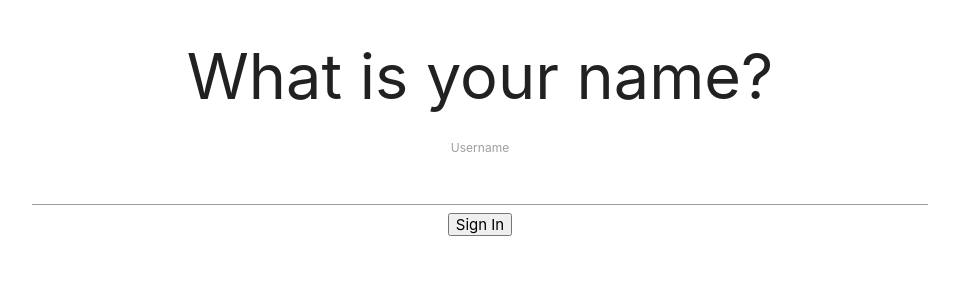
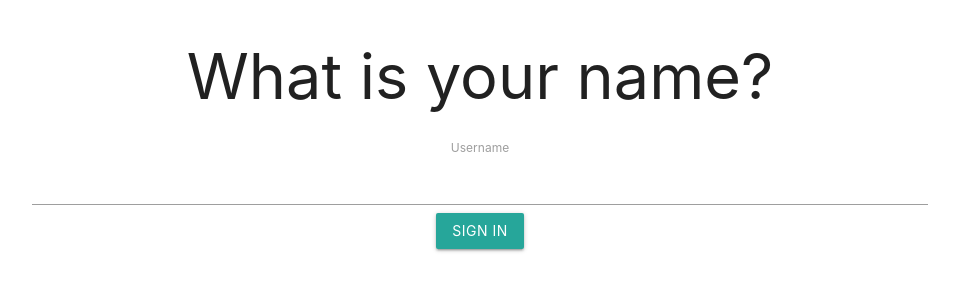
Before and after one commit to wilsonckm/laptop_tracker, a React (Create React App) app in the folder frontend/: page / in a window 1280 px wide. Shown: the top 300 px of the page, without its empty margins (160-1119 px from the left). Built offline with nearby package versions, Linux system fonts and the light colour scheme.

Commit message:
Changed login button color

```diff
--- a/frontend/src/pages/LoginPage/LoginPage.jsx
+++ b/frontend/src/pages/LoginPage/LoginPage.jsx
@@ -1,7 +1,7 @@
-import { useState } from 'react';
+import { useState } from "react";
 
 export default function Login(props) {
-  const [inputUser, setInputUser] = useState('');
+  const [inputUser, setInputUser] = useState("");
 
   const handleChange = (evt) => {
     setInputUser(evt.target.value);
@@ -18,7 +18,9 @@
       <form onSubmit={handleSubmit} className="container">
         <label>Username</label>
         <input type="text" onChange={handleChange} />
-        <button type="submit">Sign In</button>
+        <button className="btn waves-effect waves-light" type="submit">
+          Sign In
+        </button>
       </form>
     </>
   );
```
